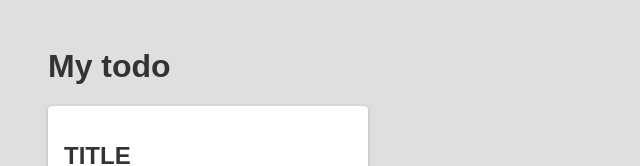
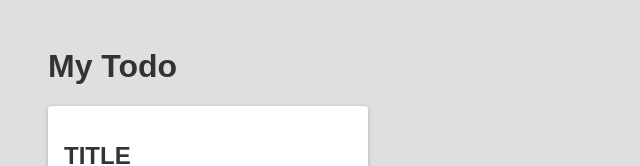
Before and after one commit to victory-nwawunze/React101, a React (Create React App) app: page / in a window 1280 px wide. Shown: the top 166 px of the page, without its empty margins (0-640 px from the left). Built offline with nearby package versions, Linux system fonts and the light colour scheme.

Commit message:
creating a component

```diff
--- a/src/App.js
+++ b/src/App.js
@@ -1,15 +1,10 @@
 /** @format */
-
+import Todo from "./component/Todo";
 function App() {
   return (
     <div>
-      <h1>My todo</h1>
-      <div className="card">
-        <h2>TITLE</h2>
-        <div className="actions">
-          <button className="btn">Delete</button>
-        </div>
-      </div>
+      <h1>My Todo</h1>
+      <Todo />
     </div>
   );
 }
--- /dev/null
+++ b/src/component/Todo.js
@@ -0,0 +1,13 @@
+/** @format */
+
+function Todo() {
+  return (
+    <div className="card">
+      <h2>TITLE</h2>
+      <div className="actions">
+        <button className="btn">Delete</button>
+      </div>
+    </div>
+  );
+}
+export default Todo;
```
Also changed, not shown: src/Todo.js (deleted).
